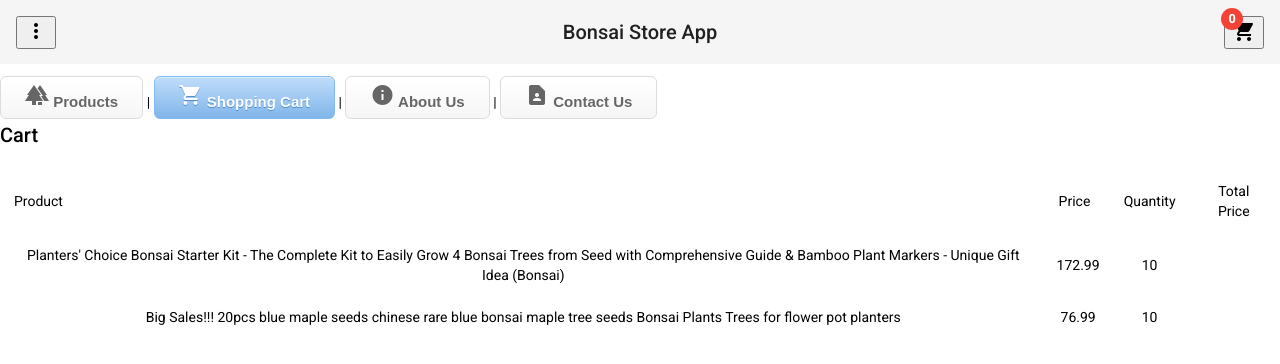
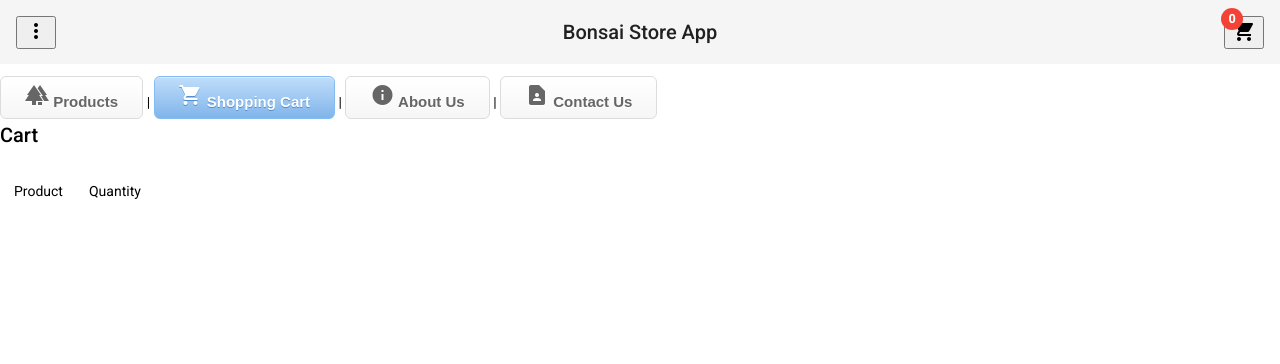
Before and after one commit to kentjuanfanshawe/bonsai-store-lab4, an Angular app: page /cart in a window 1280 px wide. Shown: the top 364 px of the page. Built offline with nearby package versions, Linux system fonts and the light colour scheme.

Commit message:
week7 part2 with errors

```diff
--- a/src/app/app.component.html
+++ b/src/app/app.component.html
@@ -87,4 +87,3 @@
   </a>
 </nav>
 <router-outlet></router-outlet>
-<router-outlet name="404"></router-outlet>
--- a/src/app/components/models/product.ts
+++ b/src/app/components/models/product.ts
@@ -6,6 +6,6 @@ export interface Product {
   altPicture: string;
   price: number;
   quantity: number;
+  rate?: number;
   totalPrice?: number;
-  rate?: number;
 }
--- a/src/app/components/shopping-cart/shopping-cart.component.html
+++ b/src/app/components/shopping-cart/shopping-cart.component.html
@@ -9,33 +9,17 @@
       </td>
       <td>
         <thead>
-          Price
-        </thead>
-      </td>
-      <td>
-        <thead>
           Quantity
         </thead>
       </td>
+    </tr>
+    <tr *ngFor="let item of cartItems">
       <td>
-        <thead>
-          Total Price
-        </thead>
-      </td>
-    </tr>
-    <tr *ngFor="let item of cart">
-      <td>
-        {{ item.name }}
-      </td>
-      <td>
-        {{ item.price }}
+        {{ item.productId }}
       </td>
       <td>
         {{ item.quantity }}
       </td>
-      <td>
-        {{ item.totalPrice }}
-      </td>
     </tr>
   </table>
 </div>
--- a/src/app/components/shopping-cart/shopping-cart.component.ts
+++ b/src/app/components/shopping-cart/shopping-cart.component.ts
@@ -1,19 +1,51 @@
-import { Component, OnInit } from '@angular/core';
+import {
+  ChangeDetectionStrategy,
+  Component,
+  OnInit,
+  OnDestroy,
+} from '@angular/core';
 import { Product } from '../models/product';
-import { platformBrowser } from '@angular/platform-browser';
+import { CartItem } from '../models/cart-item';
 import { CartService } from 'src/app/services/cart.service';
+import { ProductsService } from 'src/app/services/products.service';
+import { ShoppingCart } from '../models/cart';
+import { Observable, Subscription } from 'rxjs';
 
 @Component({
+  changeDetection: ChangeDetectionStrategy.OnPush,
   selector: 'app-shopping-cart',
   templateUrl: './shopping-cart.component.html',
   styleUrls: ['./shopping-cart.component.css'],
 })
-export class ShoppingCartComponent implements OnInit {
-  cart: Product[] = [];
+export class ShoppingCartComponent implements OnInit, OnDestroy {
+  public products!: Product[];
+  public cart!: Observable<ShoppingCart>;
+  public itemCount!: number;
+  public cartItems!: CartItem[];
 
-  constructor(private _cartService: CartService) {}
+  private _cartSubscription!: Subscription;
 
-  ngOnInit(): void {
-    this.cart = this._cartService.getItems();
+  public constructor(
+    private _productsService: ProductsService,
+    private _cartService: CartService
+  ) {}
+
+  public emptyCart(): void {}
+
+  public ngOnInit(): void {
+    this.products = this._productsService.getProducts();
+    this.cart = this._cartService.get();
+    this._cartSubscription = this.cart.subscribe((cart) => {
+      this.cartItems = cart.items;
+      this.itemCount = cart.items
+        .map((x) => x.quantity)
+        .reduce((p, n) => p + n, 0);
+    });
+  }
+
+  public ngOnDestroy(): void {
+    if (this._cartSubscription) {
+      this._cartSubscription.unsubscribe();
+    }
   }
 }
```
Also changed, not shown: src/app/app.module.ts (+2 -7 lines).
